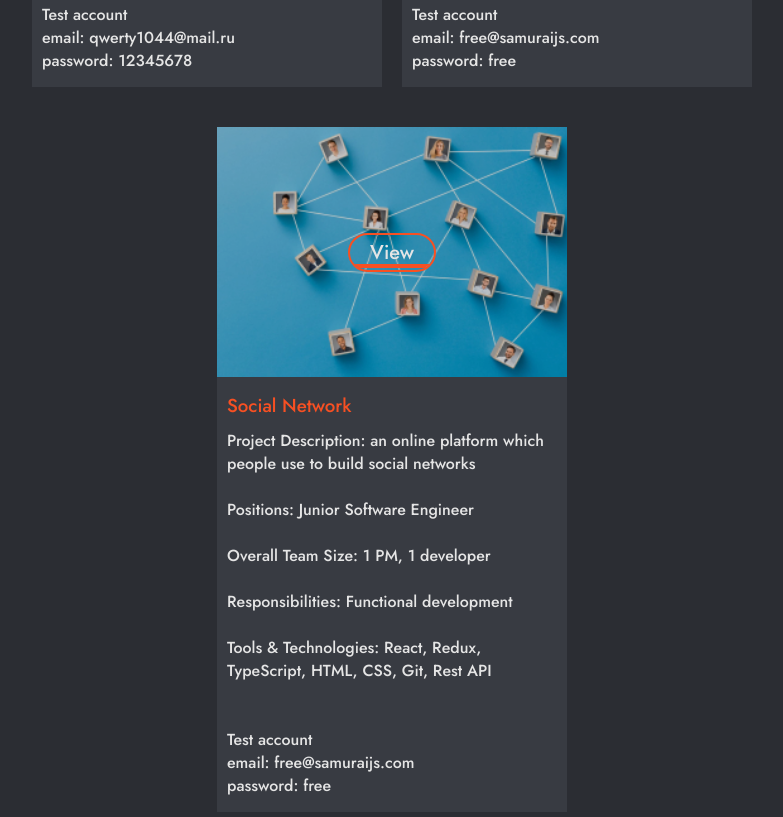
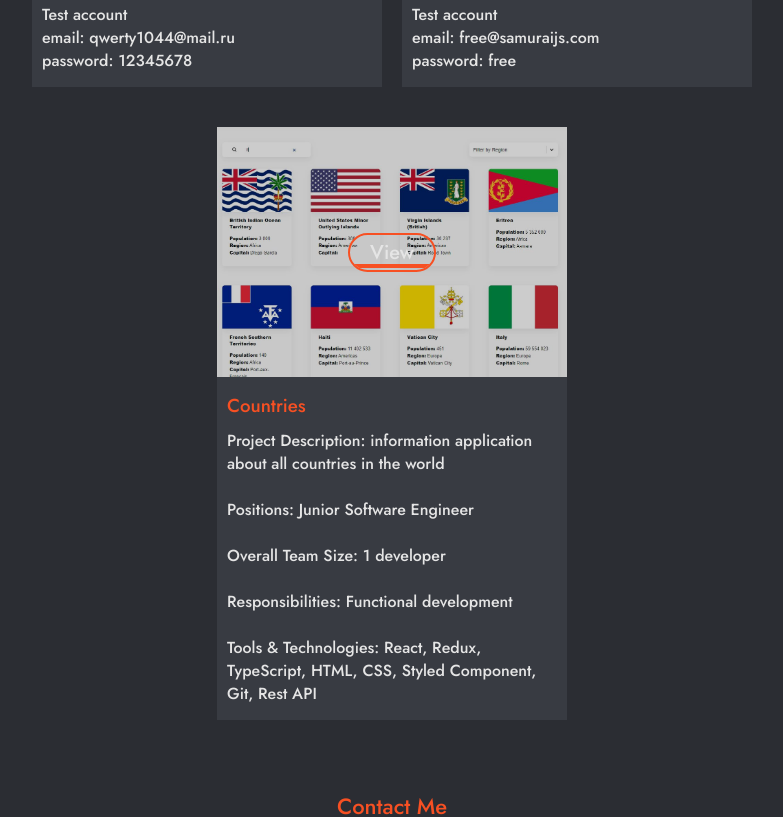
Before and after one commit to mishaGoroshko/CV_2022, a React (Create React App) app: page / in a window 1280 px wide. Shown: the part 2620-3437 px from the top of the page, without its empty margins (248-1031 px from the left). Built offline with nearby package versions, Linux system fonts and the light colour scheme.

Commit message:
fix: add project countries

```diff
--- a/package.json
+++ b/package.json
@@ -27,6 +27,7 @@
     "react-scroll": "^1.8.7",
     "react-tsparticles": "^2.1.0",
     "react-typing-effect": "^2.0.5",
+    "swiper": "^8.3.2",
     "tsparticles": "^2.1.0",
     "typescript": "^4.4.2",
     "web-vitals": "^2.1.0",
--- a/src/2-Main/Main.tsx
+++ b/src/2-Main/Main.tsx
@@ -34,7 +34,7 @@ export const Main = React.memo(
                         <div className={s.text}>
                             <h3><ReactTypingEffect
                                 text={["Hello, I'm "]}
-                                eraseDelay={5000}
+                                eraseDelay={1000}
                                 typingDelay={1000}
                                 cursor={' '}
                             /></h3>
--- a/src/4-Projects/Projects.tsx
+++ b/src/4-Projects/Projects.tsx
@@ -3,10 +3,10 @@ import s from './Projects.module.scss'
 import {Project} from './Project/Project';
 import {Title} from '../common/components/title/Title';
 import socNet from '../assets/image/socialNetwork.jpg'
+import country from '../assets/image/country.jpg'
 import todo from '../assets/image/todolist.png'
 import card from '../assets/image/card.png'
 import Fade from 'react-reveal/Fade';
-
 
 export const Projects = () => {
     const socialNetwork = {
@@ -15,6 +15,10 @@ export const Projects = () => {
 
     const todolist = {
         backgroundImage: `url(${todo})`,
+    };
+
+    const countries = {
+        backgroundImage: `url(${country})`,
     };
 
     const memoryCard = {
@@ -27,6 +31,7 @@ export const Projects = () => {
 
                 <Title title1={'Portfolio'}
                        title2={'My Amazing Works'}/>
+
 
                 <div className={s.projects}>
                     <Fade left>
@@ -67,26 +72,39 @@ email: free@samuraijs.com
 password: free`}
                                  url='https://mihagp800.github.io/todoList/'/>
                     </Fade>
-
                     <Fade right>
-                        <Project title={'Social Network'}
-                                 style={socialNetwork}
-                                 desc={`Project Description: an online platform which people use to build social networks
+                        <Project title={'Countries'}
+                                 style={countries}
+                                 desc={`Project Description: information application about all countries in the world
 
 Positions: Junior Software Engineer
 
-Overall Team Size: 1 PM, 1 developer
+Overall Team Size: 1 developer
 
 Responsibilities: Functional development
 
-Tools & Technologies: React, Redux, TypeScript, HTML, CSS, Git, Rest API
+Tools & Technologies: React, Redux, TypeScript, HTML, CSS, Styled Component, Git, Rest API`}
+                                 url='https://mihagp800.github.io/countries/'/>
+                    </Fade>
+{/*                    <Fade right>*/}
+{/*                        <Project title={'Social Network'}*/}
+{/*                                 style={socialNetwork}*/}
+{/*                                 desc={`Project Description: an online platform which people use to build social networks*/}
+
+{/*Positions: Junior Software Engineer */}
+
+{/*Overall Team Size: 1 PM, 1 developer*/}
+
+{/*Responsibilities: Functional development*/}
+
+{/*Tools & Technologies: React(with class components), Redux, TypeScript, HTML, CSS, Git, Rest API*/}
 
 
-Test account
-email: free@samuraijs.com
-password: free`}
-                                 url='https://mihagp800.github.io/sn-ts/'/>
-                    </Fade>
+{/*Test account*/}
+{/*email: free@samuraijs.com*/}
+{/*password: free`}*/}
+{/*                                 url='https://mihagp800.github.io/sn-ts/'/>*/}
+{/*                    </Fade>*/}
                 </div>
 
             </article>
```
Also changed, not shown: src/assets/image/country.jpg (added), 1 other file (tests, documents, lock files or other folders).
